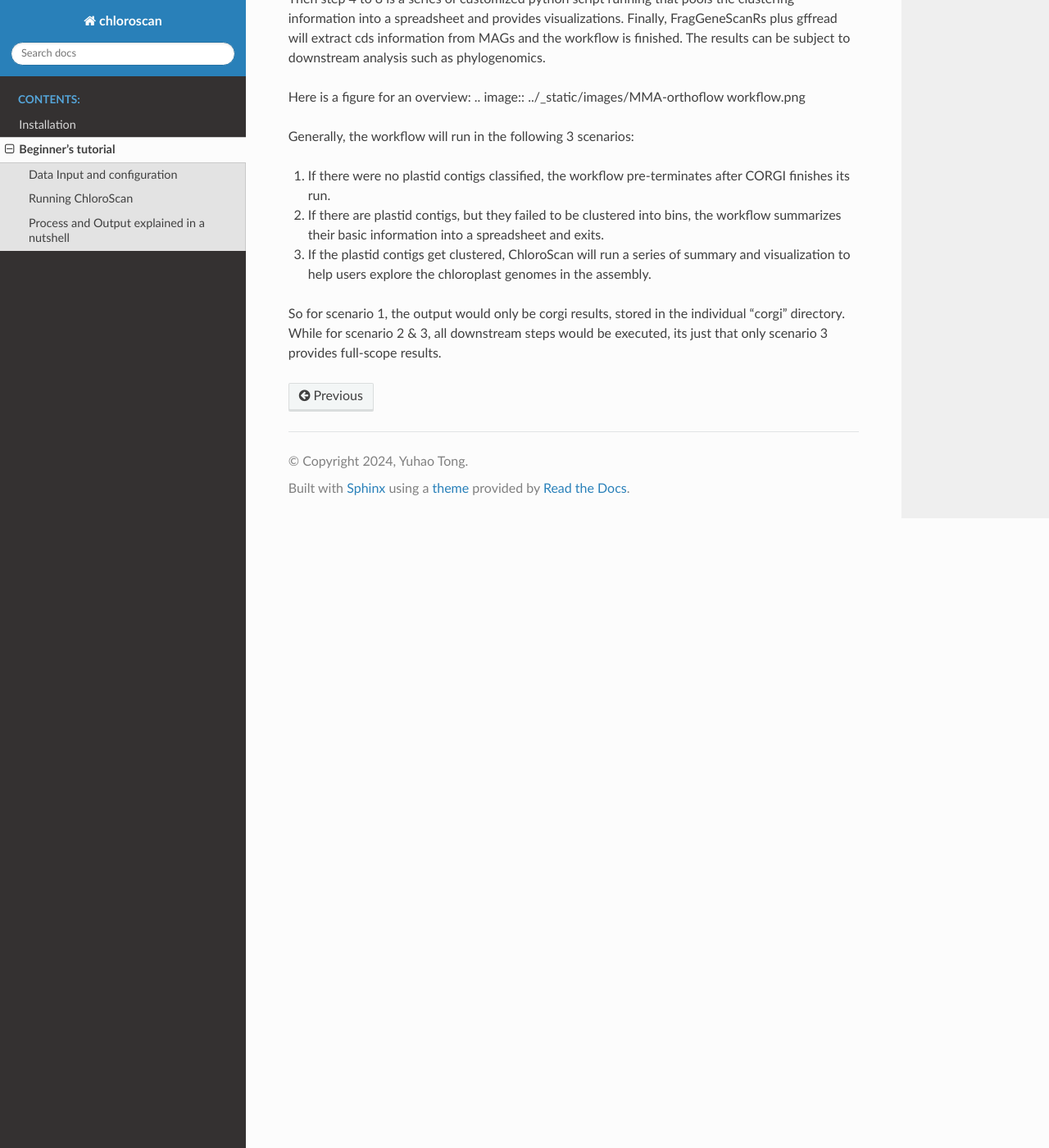
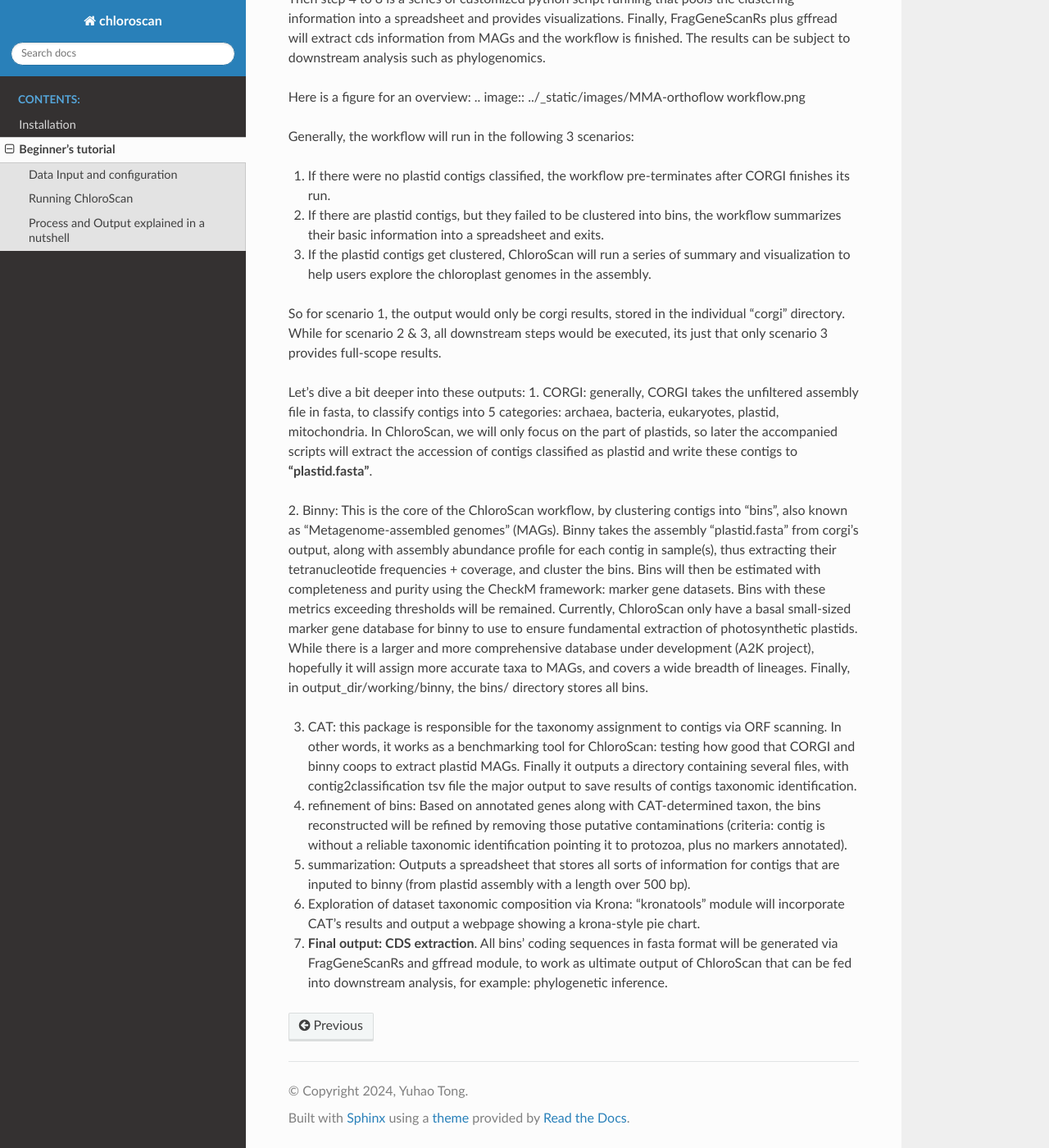
Before and after one commit to Andyargueasae/chloroscan, a Sphinx documentation site: the page built from docs/source/main/beginner_tutorial.rst, in a window 1280 px wide and 1400 px high, scrolled down 1985 px. Shown: the whole window at 82% size. Built offline with Sphinx 7.4.7 and the Read the Docs theme 2.0.0, drawn with Linux system fonts in a browser that asks for light colours.

Commit message:
doc update 20240531

```diff
--- a/docs/source/main/beginner_tutorial.rst
+++ b/docs/source/main/beginner_tutorial.rst
@@ -92,3 +92,23 @@ Generally, the workflow will run in the following 3 scenarios:
 
 So for scenario 1, the output would only be corgi results, stored in the individual "corgi" directory.
 While for scenario 2 & 3, all downstream steps would be executed, its just that only scenario 3 provides full-scope results.
+
+Let's dive a bit deeper into these outputs:
+1. CORGI: generally, CORGI takes the unfiltered assembly file in fasta, to classify contigs into 5 categories: archaea, bacteria, eukaryotes, plastid, mitochondria.
+In ChloroScan, we will only focus on the part of plastids, so later the accompanied scripts will extract the accession of contigs classified as plastid and write these contigs to **"plastid.fasta"**.
+
+2. Binny: This is the core of the ChloroScan workflow, by clustering contigs into "bins", also known as "Metagenome-assembled genomes" (MAGs).
+Binny takes the assembly "plastid.fasta" from corgi's output, along with assembly abundance profile for each contig in sample(s), thus extracting their tetranucleotide frequencies + coverage, and cluster the bins.
+Bins will then be estimated with completeness and purity using the CheckM framework: marker gene datasets. Bins with these metrics exceeding thresholds will be remained.
+Currently, ChloroScan only have a basal small-sized marker gene database for binny to use to ensure fundamental extraction of photosynthetic plastids. While there is a larger and more comprehensive database under development (A2K project), hopefully it will assign more accurate taxa to MAGs, and covers a wide breadth of lineages.
+Finally, in output_dir/working/binny, the bins/ directory stores all bins.
+
+3. CAT: this package is responsible for the taxonomy assignment to contigs via ORF scanning. In other words, it works as a benchmarking tool for ChloroScan: testing how good that CORGI and binny coops to extract plastid MAGs. Finally it outputs a directory containing several files, with contig2classification tsv file the major output to save results of contigs taxonomic identification.
+
+4. refinement of bins: Based on annotated genes along with CAT-determined taxon, the bins reconstructed will be refined by removing those putative contaminations (criteria: contig is without a reliable taxonomic identification pointing it to protozoa, plus no markers annotated).
+
+5. summarization: Outputs a spreadsheet that stores all sorts of information for contigs that are inputed to binny (from plastid assembly with a length over 500 bp).
+
+6. Exploration of dataset taxonomic composition via Krona: "kronatools" module will incorporate CAT's results and output a webpage showing a krona-style pie chart.
+
+7. **Final output: CDS extraction**. All bins' coding sequences in fasta format will be generated via FragGeneScanRs and gffread module, to work as ultimate output of ChloroScan that can be fed into downstream analysis, for example: phylogenetic inference.
```
